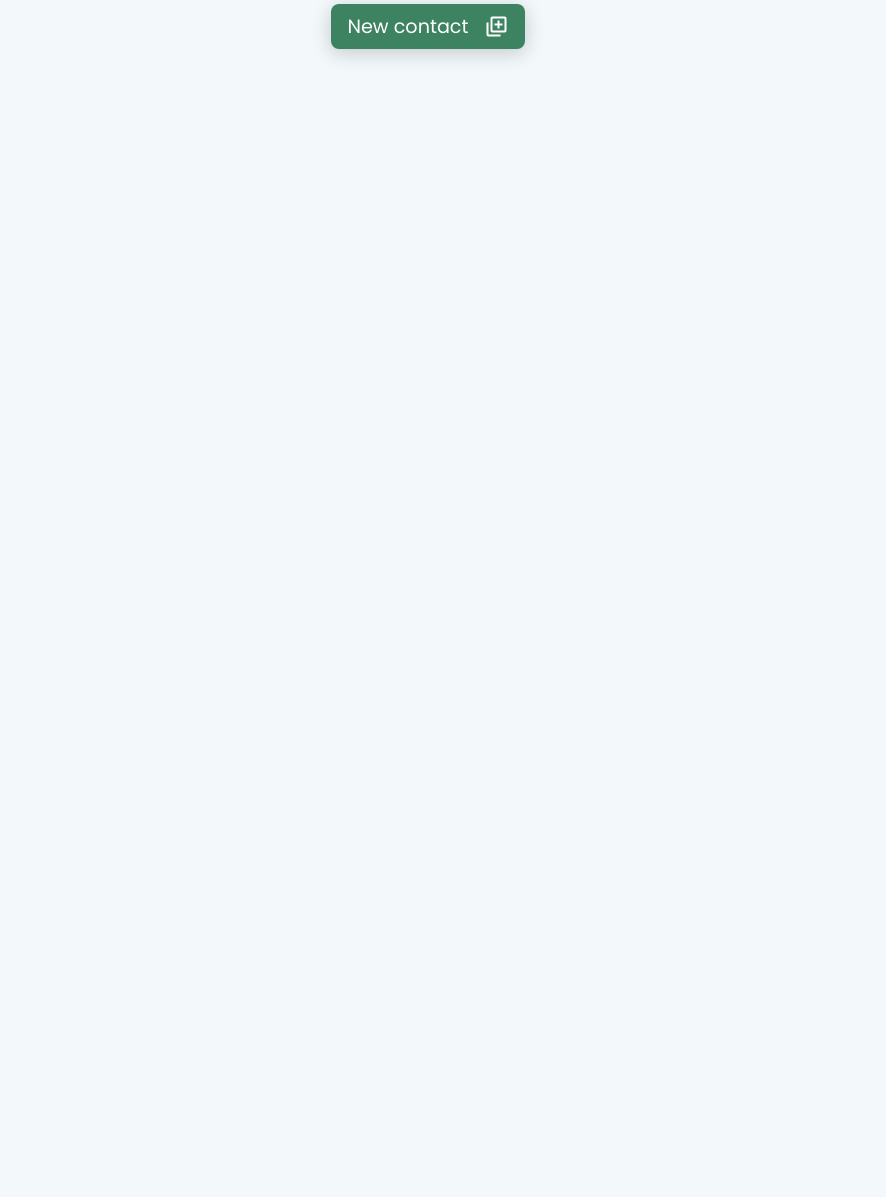
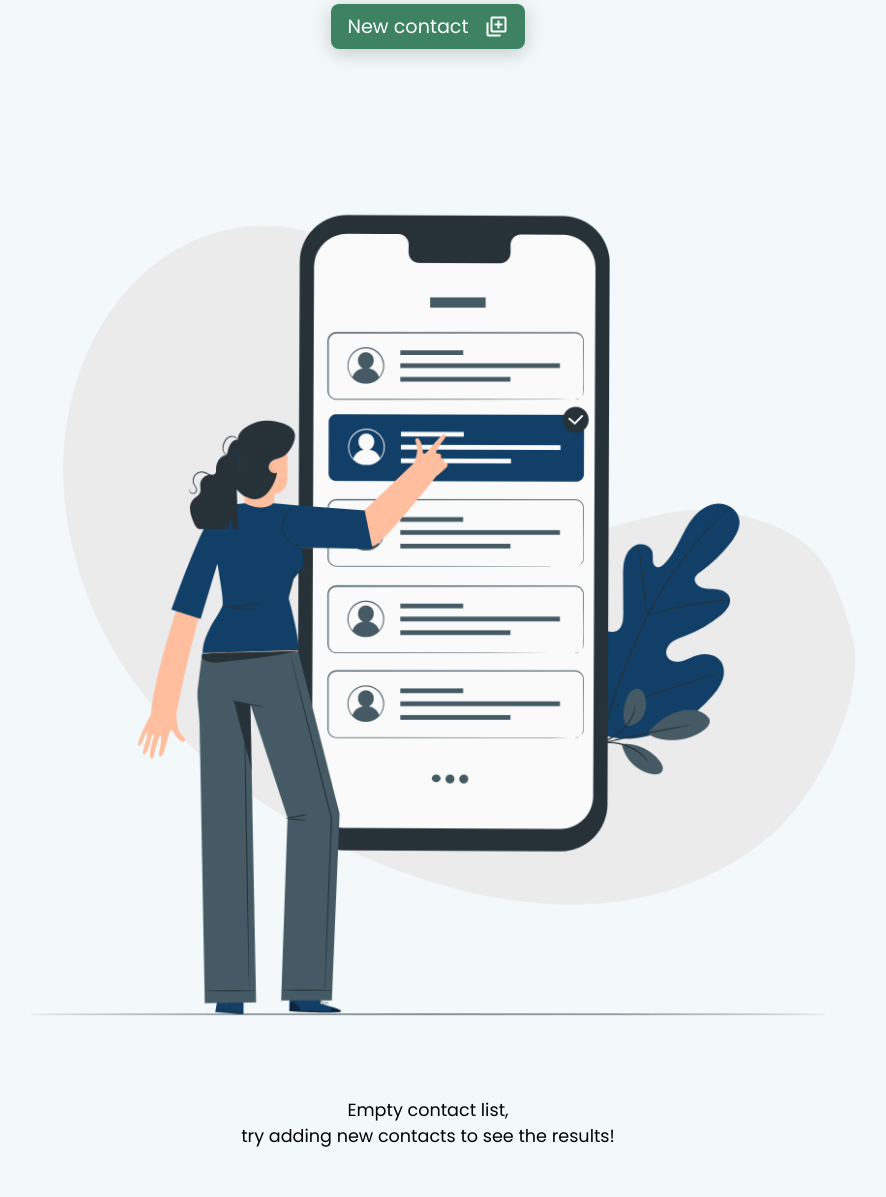
Before and after one commit to Remy349/contacts-app-python, a Python web app: template flaskr/templates/index.html in a window 1280 px wide. Shown: the part 244-1441 px from the top of the page, without its empty margins (80-966 px from the left). Run offline with Jinja, Linux system fonts and the light colour scheme; the template is opened without the code that fills it, so the values that code supplies are empty.

Commit message:
Show contact cards completed, just have to add funtionality

```diff
--- a/flaskr/static/css/styles.css
+++ b/flaskr/static/css/styles.css
@@ -14,6 +14,7 @@
   row-gap: 1.5rem;
   box-shadow: 0 4px 20px rgba(0, 0, 0, 0.3);
   width: 100%;
+  background-color: #fff;
 }
 .signup__form-header {
   text-align: center;
@@ -61,6 +62,9 @@
   margin-top: 3rem;
   margin-bottom: 3rem;
 }
+.principal__container {
+  row-gap: 4rem;
+}
 .principal__profile {
   display: flex;
   flex-direction: column;
@@ -104,6 +108,73 @@
 }
 .principal__profile-info_btns_new i {
   font-size: 1.5rem;
+}
+.principal__contacts-empty_container {
+  display: flex;
+  justify-content: center;
+  flex-direction: column;
+  align-items: center;
+  row-gap: 1rem;
+}
+.principal__contacts-empty_image {
+  width: 100%;
+}
+.principal__contacts-empty_message {
+  text-align: center;
+  font-size: 1.1rem;
+}
+.principal__contacts-cards {
+  display: grid;
+  row-gap: 1.5rem;
+}
+.principal__contacts-cards_card {
+  box-shadow: 0 4px 20px rgba(0, 0, 0, 0.3);
+  border-radius: 0.5rem;
+  padding: 1rem 2rem;
+  background-color: #fff;
+  display: grid;
+  row-gap: 1rem;
+}
+.principal__contacts-cards_card_header {
+  text-align: center;
+  color: #113F67;
+}
+.principal__contacts-cards_card_data {
+  font-size: 1.1rem;
+  text-align: center;
+}
+.principal__contacts-cards_card_btns {
+  display: flex;
+  justify-content: space-between;
+  align-items: center;
+}
+.principal__contacts-cards_card_btns_edit {
+  background-color: #226597;
+  color: #fff;
+  border-radius: 0.5rem;
+  transition: 0.2s;
+  cursor: pointer;
+  font-size: 1.2rem;
+  padding: 0.5rem 0.8rem;
+  display: flex;
+  align-items: center;
+  column-gap: 0.5rem;
+  user-select: none;
+  font-size: 1.1rem;
+}
+.principal__contacts-cards_card_btns_delete {
+  background-color: #F32424;
+  color: #fff;
+  border-radius: 0.5rem;
+  transition: 0.2s;
+  cursor: pointer;
+  font-size: 1.2rem;
+  padding: 0.5rem 0.8rem;
+  display: flex;
+  align-items: center;
+  column-gap: 0.5rem;
+  user-select: none;
+  font-size: 1.1rem;
 }
 
 /* BASE */
--- a/flaskr/static/scss/_index.scss
+++ b/flaskr/static/scss/_index.scss
@@ -4,6 +4,10 @@
 .principal {
   margin-top: 3rem;
   margin-bottom: 3rem;
+
+  &__container {
+    row-gap: 4rem;
+  }
 
   &__profile {
     display: flex;
@@ -49,4 +53,73 @@
       }
     }
   }
+
+  &__contacts {
+    &-empty {
+      &_container {
+        display: flex;
+        justify-content: center;
+        flex-direction: column;
+        align-items: center;
+        row-gap: 1rem;
+      }
+
+      &_image { width: 100%; }
+
+      &_message {
+        text-align: center;
+        font-size: 1.1rem;
+      }
+    }
+
+    &-cards {
+      display: grid;
+      row-gap: 1.5rem;
+
+      &_card {
+        box-shadow: 0 4px 20px rgba(0,0,0,.3);
+        border-radius: .5rem;
+        padding: 1rem 2rem;
+        background-color: c.$white-color;
+        display: grid;
+        row-gap: 1rem;
+
+        &_header {
+          text-align: center;
+          color: c.$primary-color;
+        }
+
+        &_data {
+          font-size: 1.1rem;
+          text-align: center;
+        }
+
+        &_btns {
+          display: flex;
+          justify-content: space-between;
+          align-items: center;
+
+          &_edit {
+            @include m.btn-style(c.$second-color, c.$white-color);
+            padding: .5rem .8rem;
+            display: flex;
+            align-items: center;
+            column-gap: .5rem;
+            user-select: none;
+            font-size: 1.1rem;
+          }
+
+          &_delete {
+            @include m.btn-style(c.$red-color, c.$white-color);
+            padding: .5rem .8rem;
+            display: flex;
+            align-items: center;
+            column-gap: .5rem;
+            user-select: none;
+            font-size: 1.1rem;
+          }
+        }
+      }
+    }
+  }
 }
--- a/flaskr/static/scss/_signup.scss
+++ b/flaskr/static/scss/_signup.scss
@@ -8,6 +8,7 @@
 
   &__form {
     @include m.form-style(header, inputs, label, input);
+    background-color: c.$white-color;
 
     &-btn {
       @include m.btn-style(c.$primary-color, c.$light-color);
--- a/flaskr/templates/index.html
+++ b/flaskr/templates/index.html
@@ -25,7 +25,51 @@
           </div>
         </div>
       </div>
-      <div class="principal__contacts"></div>
+      <div class="principal__contacts">
+        {% if contacts|length == 0 %}
+          <div class="principal__contacts-empty">
+            <div class="principal__contacts-empty_container">
+              <img
+                class="principal__contacts-empty_image"
+                src="{{ url_for('static', filename='images/empty-contacts.png') }}"
+                alt="Empty contact list image"
+              />
+              <p class="principal__contacts-empty_message">
+                Empty contact list,
+                <br/>
+                try adding new contacts to see the results!
+              </p>
+            </div>
+          </div>
+        {% else %}
+          <div class="principal__contacts-cards">
+            {% for c in contacts %}
+              <div class="principal__contacts-cards_card">
+                <h3 class="principal__contacts-cards_card_header">
+                  Name: {{ c.contactName }}
+                </h3>
+                <p class="principal__contacts-cards_card_data">
+                  Phone: {{ c.contactPhone }}
+                </p>
+                <div class="principal__contacts-cards_card_btns">
+                  <div>
+                    <a class="principal__contacts-cards_card_btns_edit">
+                      Edit
+                      <i class='bx bxs-edit-alt'></i>
+                    </a>
+                  </div>
+                  <div>
+                    <a class="principal__contacts-cards_card_btns_delete">
+                      Delete
+                      <i class='bx bxs-trash-alt'></i>
+                    </a>
+                  </div>
+                </div>
+              </div>
+            {% endfor %}
+          </div>
+        {% endif %}
+      </div>
     </div>
   </section>
 {% endblock content %}
```
Also changed, not shown: flaskr/main/routes.py (+8 -1 lines), flaskr/static/images/empty-contacts.png (added), 1 other file.
